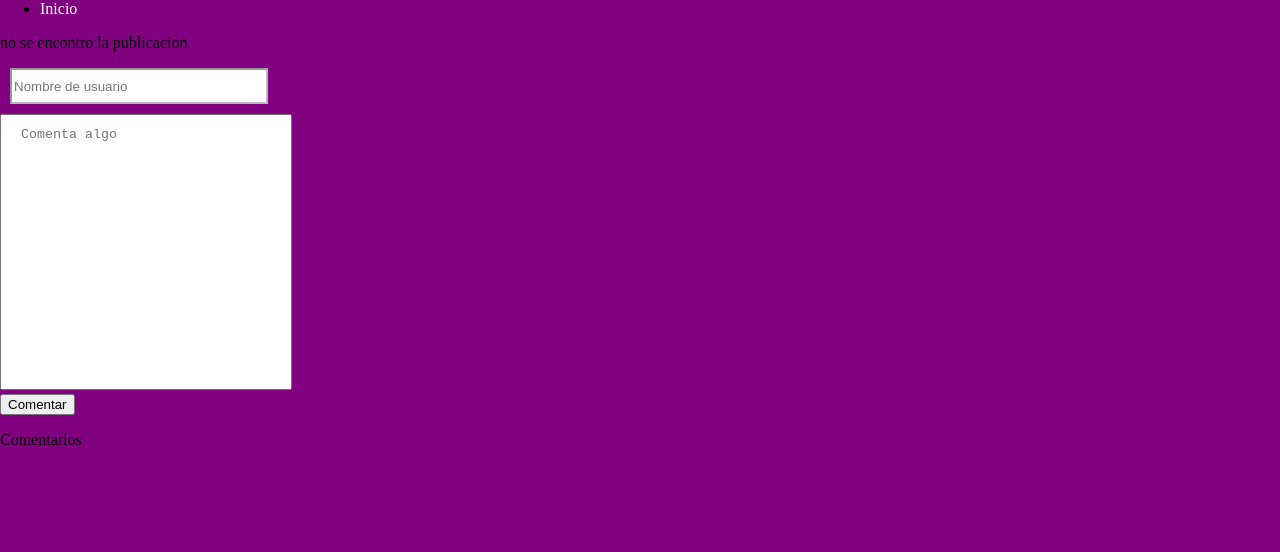
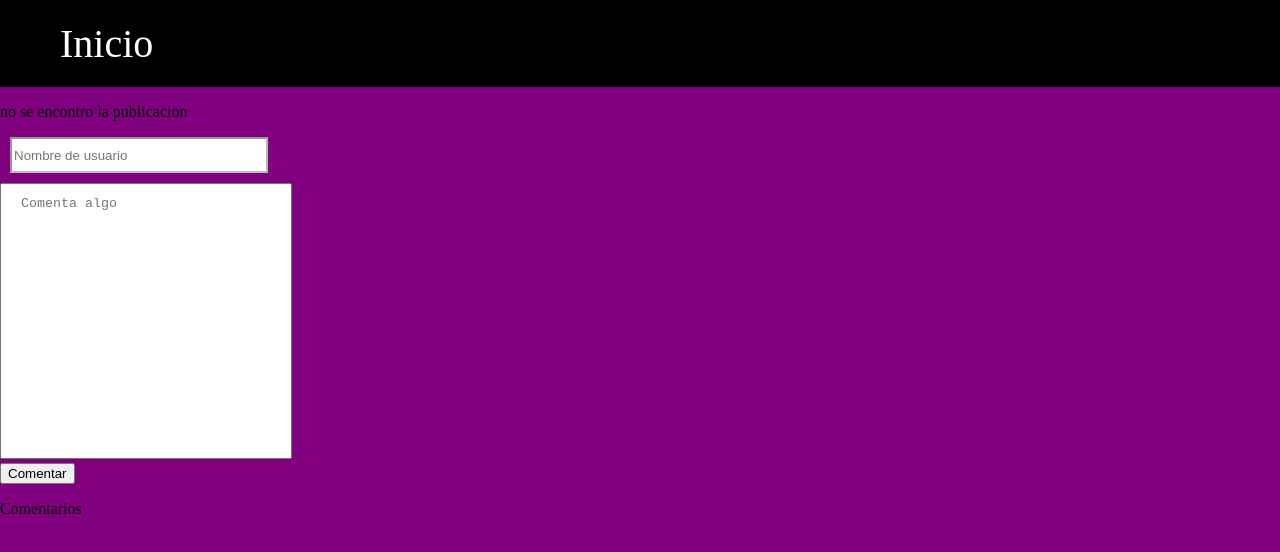
Before and after one commit to MejiaEynar/react-TP, a React (Vite) app: page /post/1 in a window 1280 px wide. Shown: the top 552 px of the page. Built offline with nearby package versions, Linux system fonts and the light colour scheme.

Commit message:
Css Esta listo?

```diff
--- a/src/Comentar.jsx
+++ b/src/Comentar.jsx
@@ -47,7 +47,7 @@ function Comentar() {
   return (
     <>
       <div>
-        <div>
+        <div className='Nav-comentar'>
           <ul>
             <li>
               <Link className="inicio" to="/">Inicio</Link>
--- a/src/styles/Comentar.css
+++ b/src/styles/Comentar.css
@@ -1,5 +1,11 @@
-div > ul {
-    margin-bottom: 10px
+
+.Nav-comentar {
+    margin-bottom: 10px;
+    list-style-type: none;
+padding: 20px;
+background-color: black;
+font-size: 40px;
+
 }
 
 .comentarios {
```
